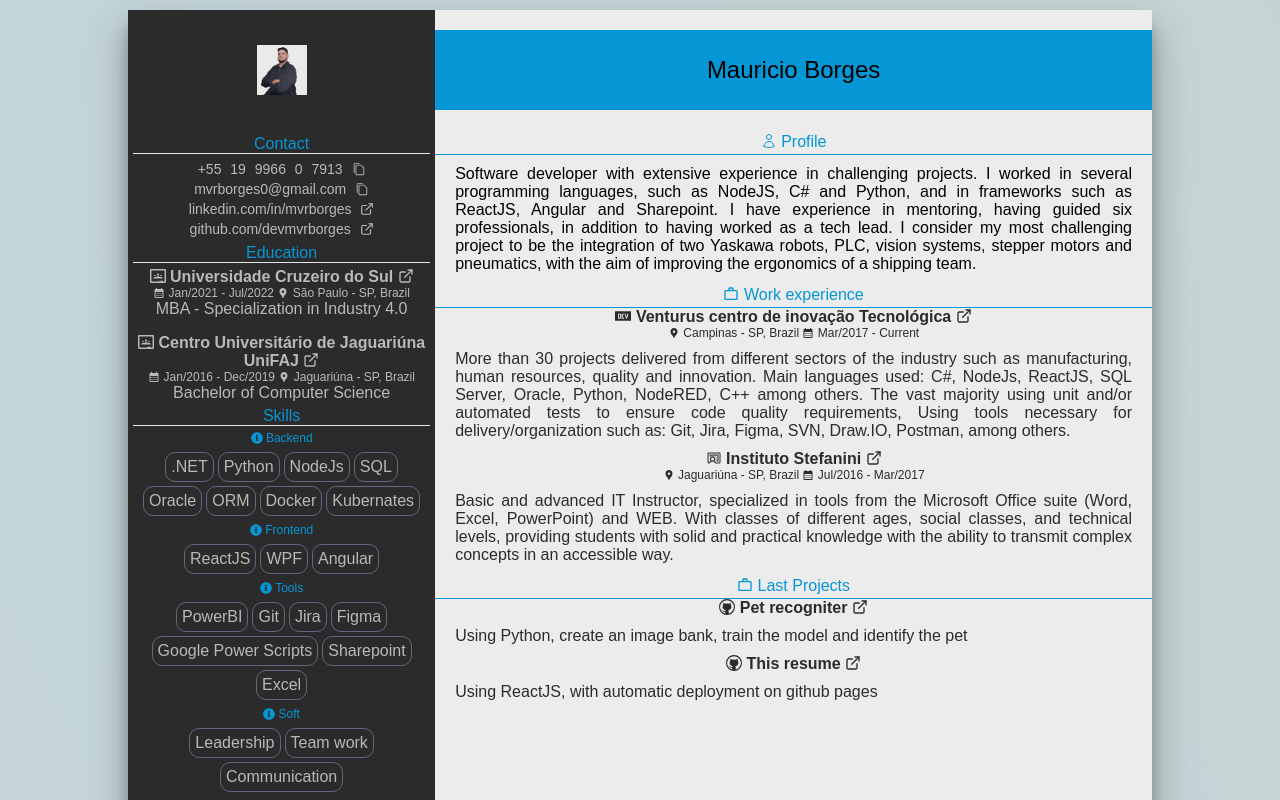
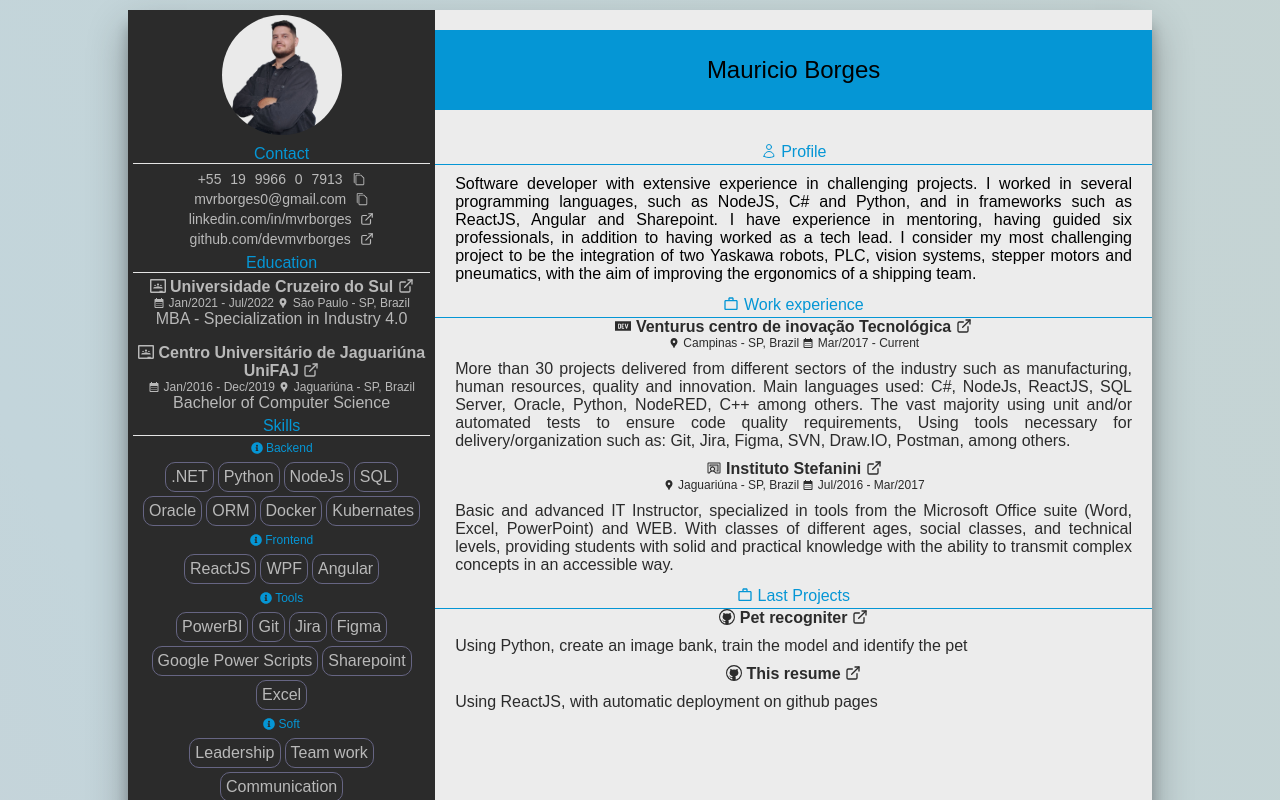
Before and after one commit to devmvrborges/github-page, a React (Create React App) app: page / in a window 1280 px wide. Shown: the top 800 px of the page. Built offline with nearby package versions, Linux system fonts and the light colour scheme.

Commit message:
fix img size

```diff
--- a/src/styles.css
+++ b/src/styles.css
@@ -234,8 +234,9 @@ body {
 
 
 .imgProfile{
-    width: 50px;
-    left: 50px;
+    width: 120px;
+    padding: 5px;
+    border-radius: 100px;
 }
 
 
```
